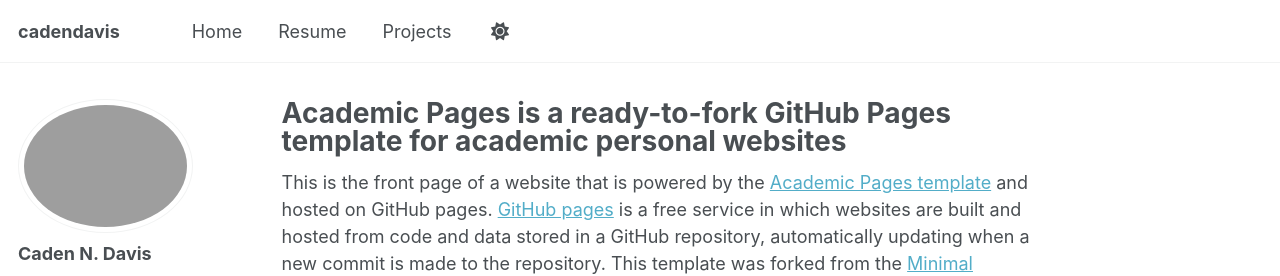
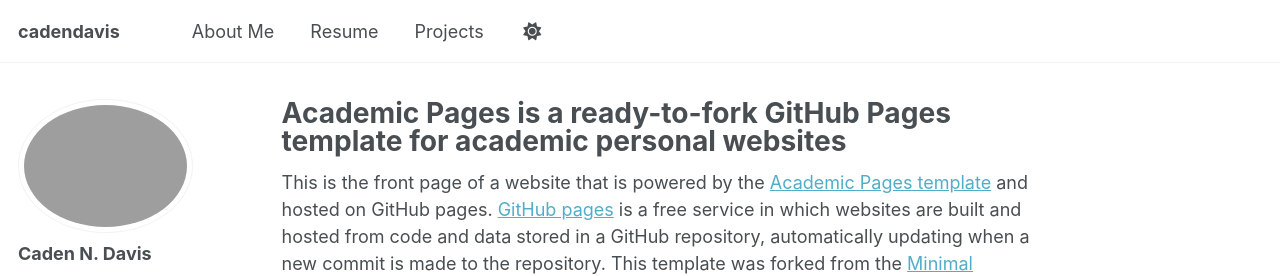
Before and after one commit to caden-davis/caden-davis.github.io, a Jekyll site: the page built from _pages/about.md, in a window 1280 px wide. Shown: the top 276 px of the page. Built offline with Jekyll 4.4.1, drawn with Linux system fonts in a browser that asks for light colours; a script that is not in the unit is left out.

Commit message:
Renamed 'Home' heading to 'About Me'

```diff
--- a/_data/navigation.yml
+++ b/_data/navigation.yml
@@ -23,7 +23,7 @@ main:
   # - title: "Blog Posts"
   #   url: /year-archive/
 
-  - title: "Home"
+  - title: "About Me"
     url: /
 
   - title: "Resume"
```
